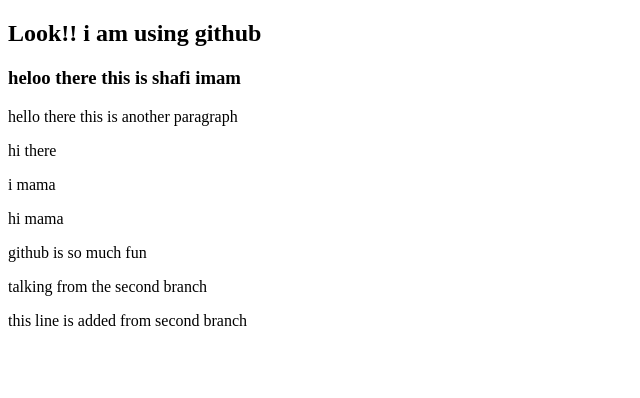
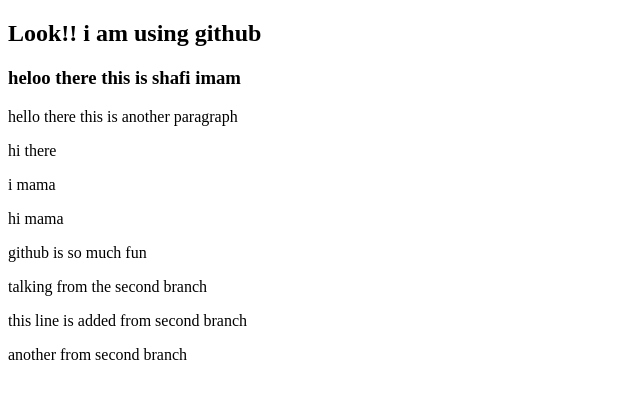
Before and after one commit to shafiimam/Personal_portfolio, a plain HTML site: page index.html in a window 1280 px wide. Shown: the whole page, without its empty margins (0-640 px from the left). Drawn offline with Linux system fonts and the light colour scheme.

Commit message:
more code

```diff
--- a/index.html
+++ b/index.html
@@ -15,5 +15,6 @@
     <p>github is so much fun</p>
     <p>talking from the second branch</p>
     <p>this line is added from second branch</p>
+    <p>another from second branch</p>
   </body>
 </html>
```
